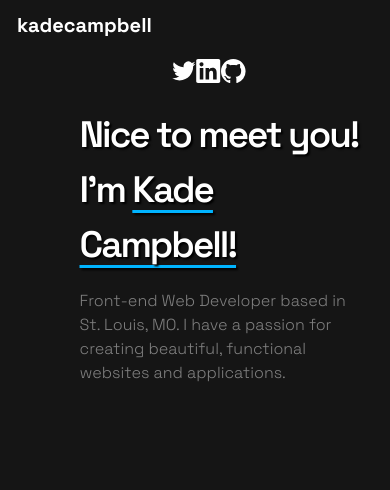
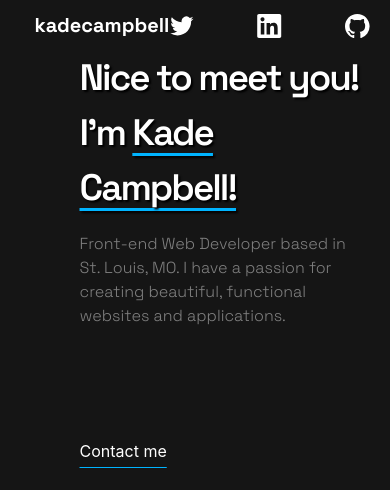
Before and after one commit to KCampbell22/portfolio-5, a plain HTML site: page index.html in a window 390 px wide. Shown: the top 490 px of the page. Drawn offline with nearby package versions, Linux system fonts and the light colour scheme.

Commit message:
fix-nav mobile

```diff
--- a/style.css
+++ b/style.css
@@ -302,7 +302,7 @@ footer section{
 
 }
 
-@media screen and (max-width: 1024px) {
+@media only screen and (max-width: 1024px) {
     .project-image{
         max-width: 400px;
     }
@@ -321,7 +321,7 @@ footer section{
 
 }
 
-@media screen and (max-width: 425px) {
+@media  only screen and (max-width: 425px) {
 
     #headshot{
         width: auto;
@@ -374,7 +374,11 @@ footer section{
 
     #socials{
         padding: 0;
-        justify-content: center;
+        margin: 1px;
+    }
+
+    nav{
+        justify-content: center !important;
     }
 }
 
```
